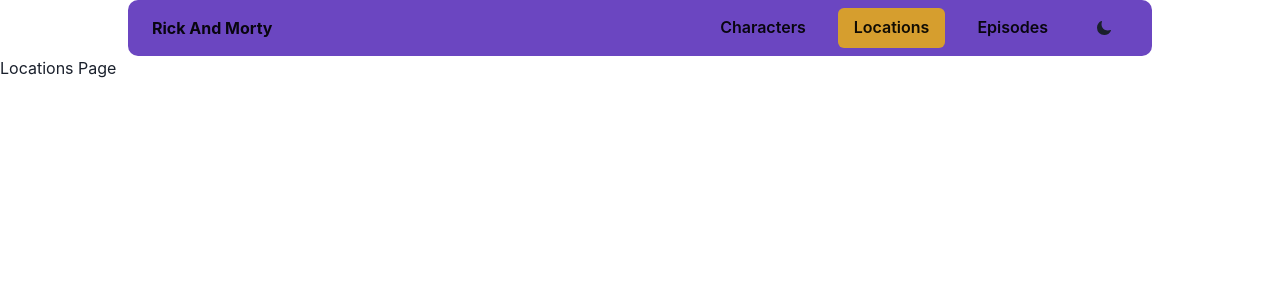
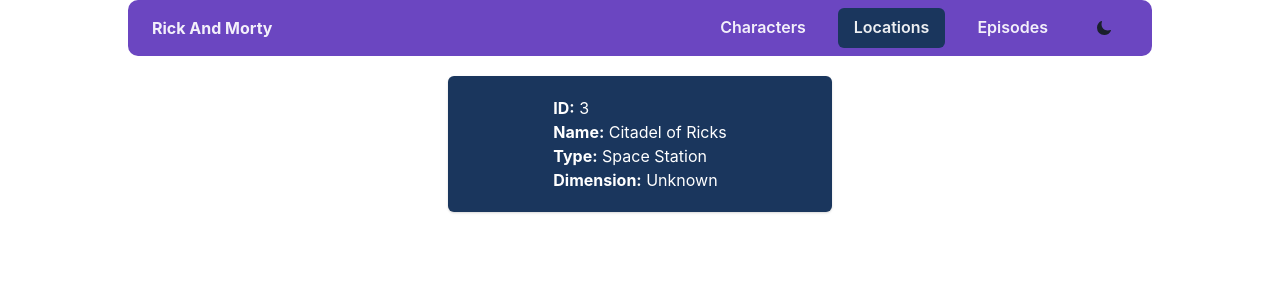
Before and after one commit to Travcort/Rick-Morty, a React (Vite) app in the folder frontend/: page /locations in a window 1280 px wide. Shown: the top 300 px of the page. Built offline with nearby package versions, Linux system fonts and the light colour scheme.

Commit message:
Minor Changes to UI

```diff
--- a/frontend/src/components/Card.jsx
+++ b/frontend/src/components/CharactersCard.jsx
@@ -1,7 +1,7 @@
 import { Card, CardBody, Image, Stack, Heading, Text, Badge, useColorModeValue  } from '@chakra-ui/react';
 
 const DetailsCard = ({ id, status, name, species, gender, image, origin }) => {
-    const background = useColorModeValue("blackAlpha.900", "whiteAlpha.900");
+    const background = useColorModeValue("blue.900", "gray.300");
     const textColour = useColorModeValue("white", "black");
     return (
         <Card direction={'row'} maxW={'sm'} margin={'auto'} mt={5} borderRadius={10} bg={background}>
@@ -16,7 +16,7 @@
                 <CardBody color={textColour}>
                     <Stack direction={'row'} alignItems={'center'}>
                         <Heading color={textColour}>{ name }</Heading>
-                        <Badge variant='subtle' colorScheme={status === "Alive" ? 'green' : 'red'}>
+                        <Badge variant='solid' color={textColour} colorScheme={status === "Alive" ? 'green' : 'red'}>
                             { status }
                         </Badge>
                     </Stack>
--- /dev/null
+++ b/frontend/src/components/EpisodesCard.jsx
@@ -0,0 +1,19 @@
+import { useColorModeValue, Card, CardBody, Text } from "@chakra-ui/react";
+
+const EpisodesCard = () => {
+    const background = useColorModeValue("blue.900", "gray.300");
+    const textColour = useColorModeValue("white", "black");
+
+    return(
+        <Card maxW={'sm'} margin={'auto'} bg={background} mt={5} alignItems={'center'}>
+            <CardBody color={textColour}>
+                <Text><strong>ID:</strong> 3</Text>
+                <Text><strong>Name:</strong> Anatomy Park</Text>
+                <Text><strong>Air Date:</strong> December 16, 2013</Text>
+                <Text><strong>Episode:</strong> S01E03</Text>
+            </CardBody>
+        </Card>
+    );
+}
+
+export default EpisodesCard;
--- /dev/null
+++ b/frontend/src/components/LocationsCard.jsx
@@ -0,0 +1,21 @@
+import { useColorModeValue, Card, CardBody, Stack, Text } from "@chakra-ui/react";
+
+const LocationsCard = () => {
+    const background = useColorModeValue("blue.900", "gray.300");
+    const textColour = useColorModeValue("white", "black");
+
+    return(
+        <Card margin={'auto'} bg={background} maxW={'sm'} alignItems={"center"} mt={5}>
+            <Stack>
+                <CardBody color={textColour}>
+                    <Text><strong>ID:</strong> 3</Text>
+                    <Text><strong>Name:</strong> Citadel of Ricks</Text>
+                    <Text><strong>Type:</strong> Space Station</Text>
+                    <Text><strong>Dimension:</strong> Unknown</Text>
+                </CardBody>
+            </Stack>
+        </Card>
+    );
+}
+
+export default LocationsCard;
--- a/frontend/src/components/Navbar.jsx
+++ b/frontend/src/components/Navbar.jsx
@@ -5,10 +5,10 @@
 const Navbar = () => {
     const { colorMode, toggleColorMode } = useColorMode();
     const { isOpen, onOpen, onClose } = useDisclosure();
-    const textColour = "blackAlpha.900" //useColorModeValue("blackAlpha.900", "whiteAlpha.900");
+    const textColour = useColorModeValue("whiteAlpha.900", "blackAlpha.900");
     const hoverColour = {
-        bg: "yellow.500",
-        color: "blackAlpha.900",
+        bg: "blue.800",
+        color: "white"
     };
 
     return(
@@ -25,7 +25,7 @@
                         {['characters', 'locations', 'episodes'].map((path) => (
                             <NavLink key={path} to={`/${path}`}>
                                 {({ isActive }) => (
-                                    <Button color={textColour} bg={isActive ? 'yellow.500' : 'transparent'} variant="ghost" _hover={hoverColour} onClick={onClose} >
+                                    <Button color={textColour} bg={isActive ? 'blue.900' : 'transparent'} variant="ghost" _hover={hoverColour} onClick={onClose} >
                                         {path.charAt(0).toUpperCase() + path.slice(1)}
                                     </Button>
                                 )}
@@ -58,7 +58,7 @@
                                     {['characters', 'locations', 'episodes'].map((path) => (
                                         <NavLink key={path} to={`/${path}`}>
                                             {({ isActive }) => (
-                                                <Button color={textColour} bg={isActive ? 'yellow.500' : 'transparent'} variant="ghost" _hover={hoverColour} onClick={onClose} >
+                                                <Button color={textColour} bg={isActive ? 'blue.900' : 'transparent'} variant="ghost" _hover={hoverColour} onClick={onClose} >
                                                     {path.charAt(0).toUpperCase() + path.slice(1)}
                                                 </Button>
                                             )}
--- a/frontend/src/pages/Characters.jsx
+++ b/frontend/src/pages/Characters.jsx
@@ -1,5 +1,5 @@
 import { useEffect } from "react";
-import DetailsCard from "../components/Card";
+import DetailsCard from "../components/CharactersCard";
 import useData from "../data/Data";
 
 const CharactersPage = () => {
--- a/frontend/src/pages/Episodes.jsx
+++ b/frontend/src/pages/Episodes.jsx
@@ -1,10 +1,8 @@
-import { Text } from "@chakra-ui/react";
+import EpisodesCard from "../components/EpisodesCard";
 
 const EpisodesPage = () => {
     return(
-        <Text>
-            Episodes Page
-        </Text>
+        <EpisodesCard />
     );
 }
 
--- a/frontend/src/pages/Locations.jsx
+++ b/frontend/src/pages/Locations.jsx
@@ -1,10 +1,8 @@
-import { Text } from "@chakra-ui/react";
+import LocationsCard from "../components/LocationsCard";
 
 const LocationsPage = () => {
     return(
-        <Text>
-            Locations Page
-        </Text>
+        <LocationsCard />
     );
 }
 
```
